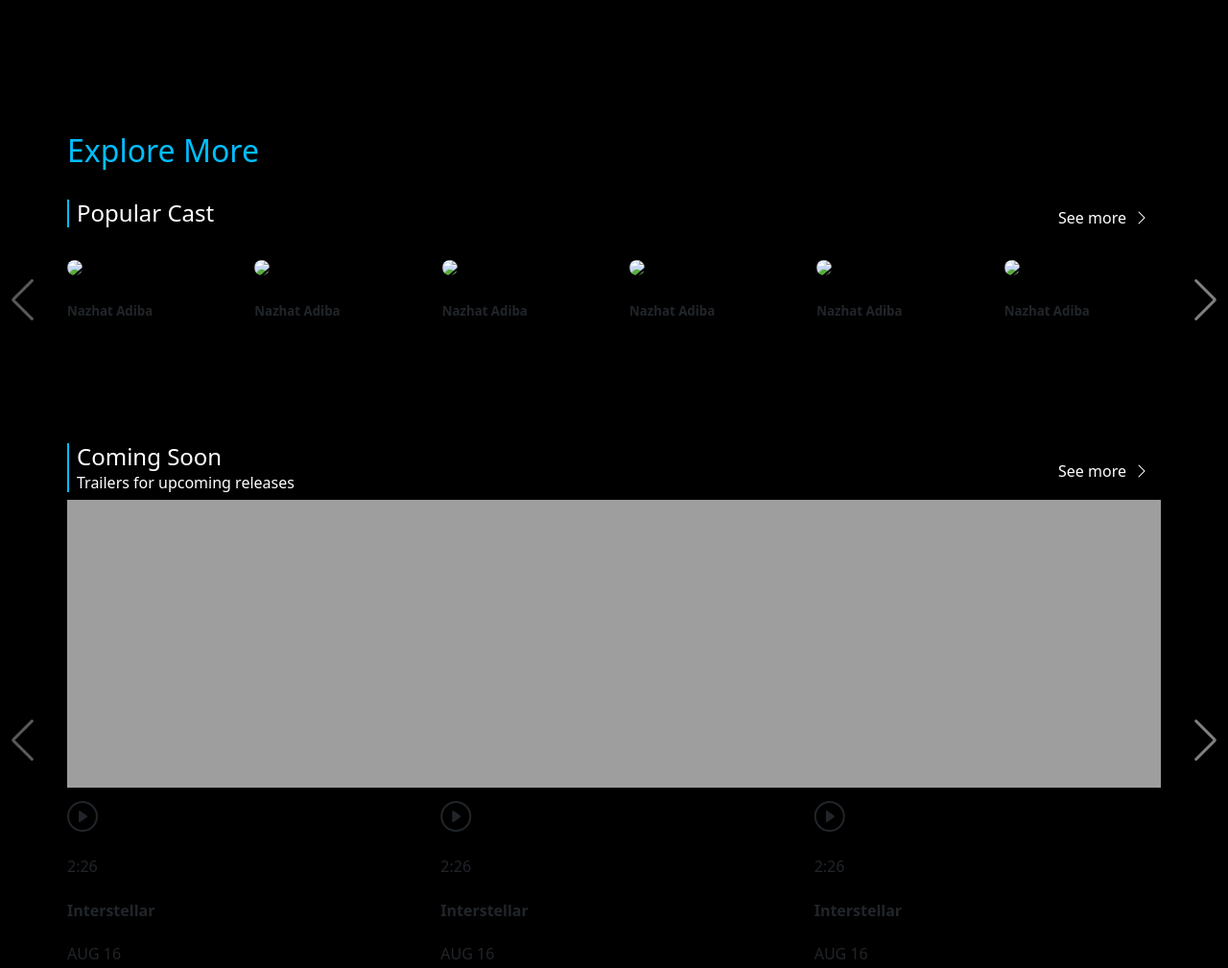
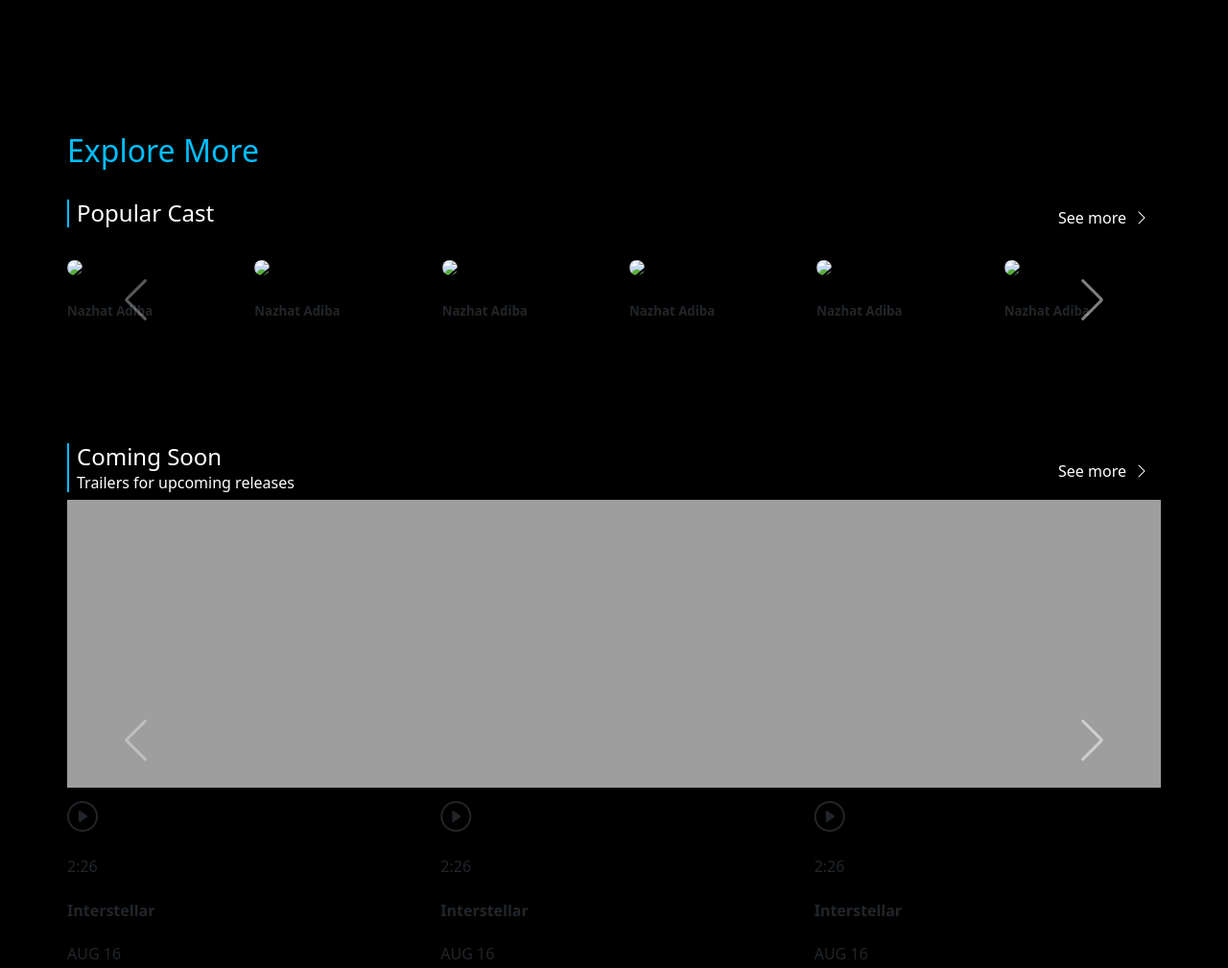
Before and after one commit to m-nazhat-adiba/movies-index, a plain HTML site: page index.html in a window 1280 px wide. Shown: the part 6597-7606 px from the top of the page at 96% size. Drawn offline with nearby package versions, Linux system fonts and the light colour scheme.

Commit message:
edited button style

```diff
--- a/style.css
+++ b/style.css
@@ -246,3 +246,13 @@ input.transparent-input {
   color: white !important;
   opacity: 50%;
 }
+.swiper-button-next-override {
+  color: white !important;
+  right: 10%;
+  opacity: 50%;
+}
+.swiper-button-prev-override {
+  color: white !important;
+  left: 10%;
+  opacity: 50%;
+}
```
